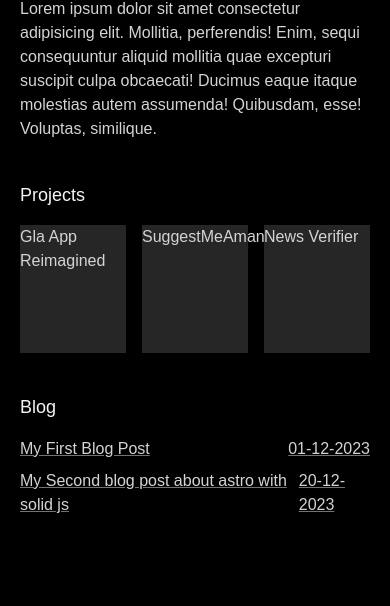
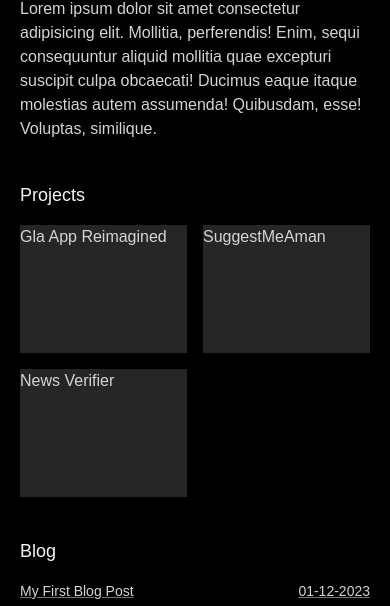
Before and after one commit to AmanVarshney01/aman-varshney, an Astro site: page / in a window 390 px wide. Shown: the part 215-821 px from the top of the page. Built offline with nearby package versions, Linux system fonts and the light colour scheme; Astro itself is replaced by a stand-in of ours.

Commit message:
Update link styles and grid layout

```diff
--- a/src/components/Post.astro
+++ b/src/components/Post.astro
@@ -8,7 +8,7 @@
 const { post } = Astro.props;
 ---
 
-<a class="flex flex-row justify-between" href=`blog/${post.slug}`>
+<a class="flex flex-row justify-between sm:text-base text-sm" href=`blog/${post.slug}`>
   <p>{post.data.title}</p>
   <p>{post.data.date}</p>
 </a>
--- a/src/components/ProjectCardGrid.astro
+++ b/src/components/ProjectCardGrid.astro
@@ -2,7 +2,7 @@
 import ProjectCard from "./ProjectCard.astro";
 ---
 
-<div class="grid grid-cols-3 gap-4">
+<div class="grid sm:grid-cols-3 grid-cols-2 gap-4">
   <ProjectCard projectName="Gla App Reimagined" />
   <ProjectCard projectName="SuggestMeAman" />
   <ProjectCard projectName="News Verifier" />
```
